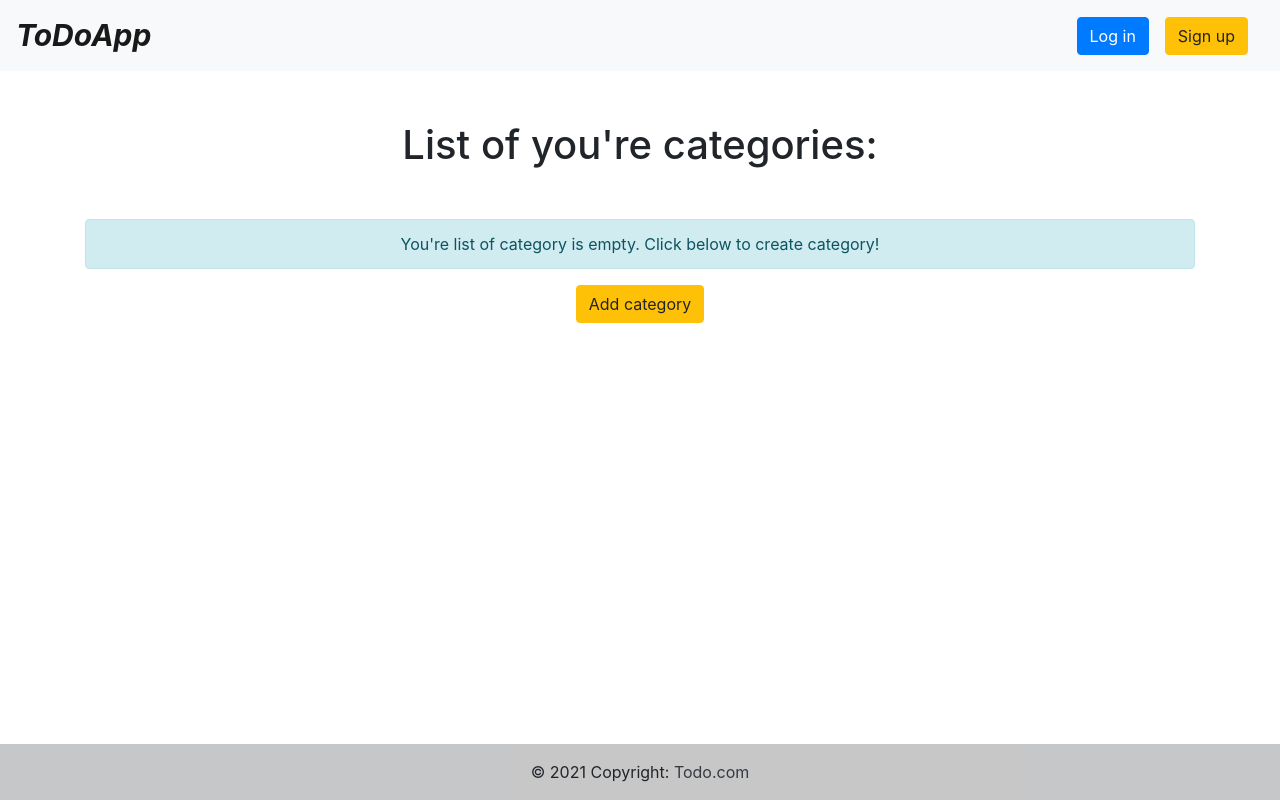
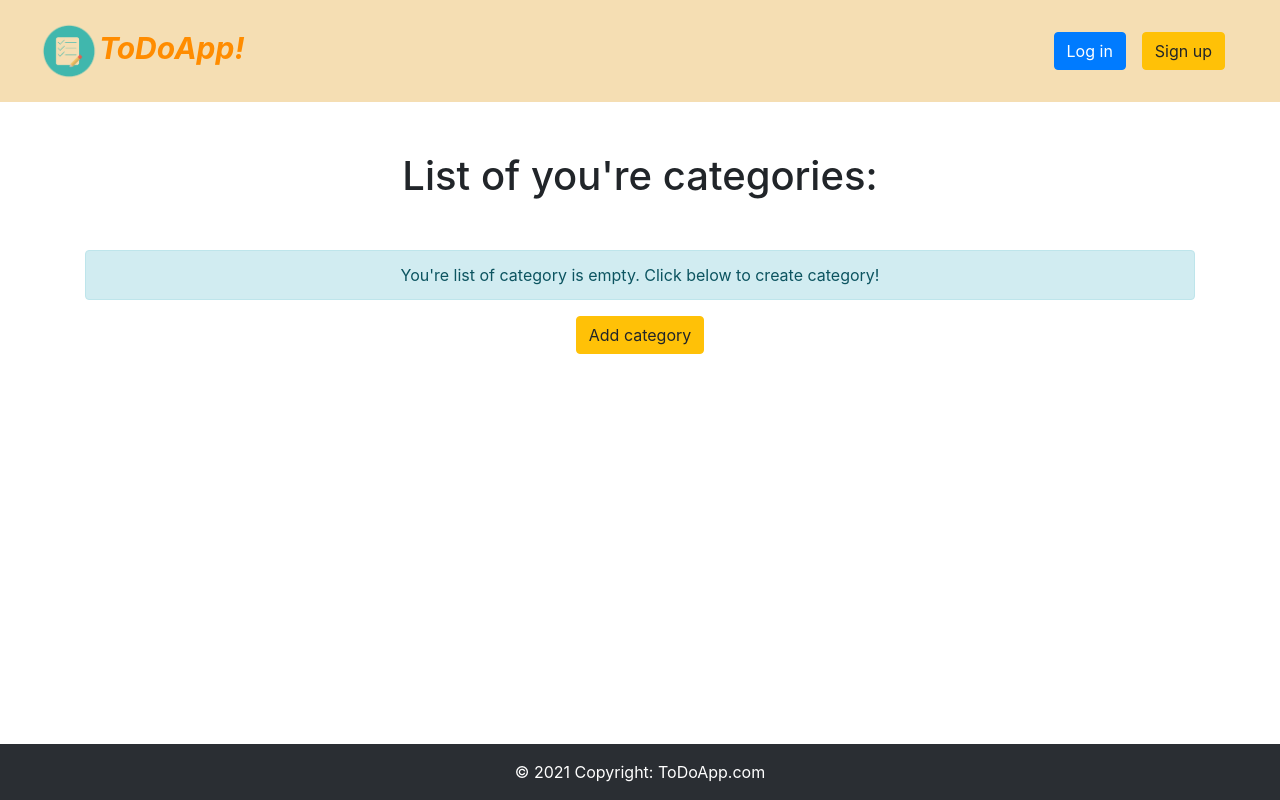
Before and after one commit to filkur/Todo_app, a PHP site: template templates/category/index.html.twig in a window 1280 px wide. Run offline with PHP 8.4, Linux system fonts and the light colour scheme; the template is opened without the code that fills it, so the values that code supplies are empty; some libraries are stand-ins or nearby versions.

Commit message:
little front modifications

```diff
--- a/templates/base.html.twig
+++ b/templates/base.html.twig
@@ -18,8 +18,10 @@
         {% endblock %}
     </head>
     <body class="bg-muted">
-    <nav class="navbar navbar-expand-md navbar-light bg-light">
-        <a class="navbar-brand" href="{{ path('main') }}" style="font-style: italic; font-weight: 700; font-size: 30px;" >ToDoApp</a>
+    <nav class="navbar navbar-expand-md navbar-light p-3 px-md-4 mb-3" style="background: wheat;">
+        <div class="container-fluid">
+            <a class="navbar-brand" href="{{ path('main') }}" style="font-style: italic; font-weight: 700; font-size: 30px; color: darkorange" ><img src="{{ asset('/images/logo2.png') }}" style="width: 60px;" height="60px;" alt="logo">ToDoApp!</a>
+
             <button class="navbar-toggler" type="button" data-toggle="collapse" data-target="#navbarNav">
                 <span class="navbar-toggler-icon"></span>
             </button>
@@ -49,13 +51,14 @@
                     {% endif %}
                 </ul>
             </div>
+        </div>
+
     </nav>
         {% block body %}{% endblock %}
-    <footer class="bg-light fixed-bottom text-center text-lg-start">
+    <footer class="bg-dark text-white  fixed-bottom text-center text-lg-start">
         <!-- Copyright -->
         <div class="text-center p-3" style="background-color: rgba(0, 0, 0, 0.2);">
-            © 2021 Copyright:
-            <a class="text-dark" href="https://mdbootstrap.com/">Todo.com</a>
+            © 2021 Copyright: ToDoApp.com
         </div>
         <!-- Copyright -->
     </footer>
```
Lines whose indentation alone changed are shown as unchanged.
